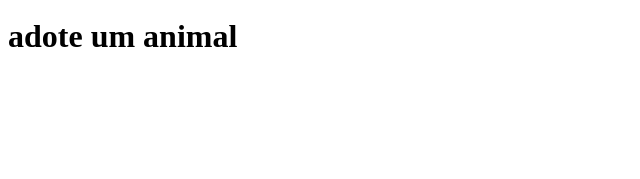
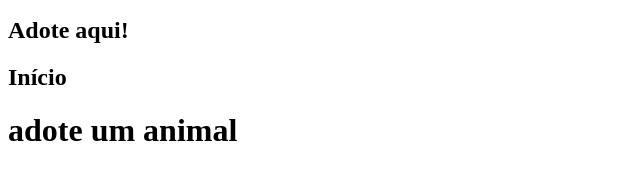
Before and after one commit to Larissaperrout/adote-aqui, a plain HTML site: page index.html in a window 1280 px wide. Shown: the part 315-494 px from the top of the page, without its empty margins (0-640 px from the left). Drawn offline with Linux system fonts and the light colour scheme.

Commit message:
adote aqui

```diff
--- a/css adote aqui/adote aqui.css
+++ b/css adote aqui/adote aqui.css
@@ -19,3 +19,12 @@ img {
 
 
 }
+
+.corpodapagina{
+
+display: block;
+flex-direction: row;
+color: crimson;
+
+
+}
--- a/index.html
+++ b/index.html
@@ -4,15 +4,16 @@
     <meta charset="UTF-8">
     <meta http-equiv="X-UA-Compatible" content="IE=edge">
     <meta name="viewport" content="width=device-width, initial-scale=1.0">
-    <title>Document</title>
+    <title>Adote aqui!</title>
+    <link rel="stylesheet" href="adote aqui.css">
 </head>
 <body>
     <header class="primeiraclasse">
         <img src="https://encrypted-tbn0.gstatic.com/images?q=tbn:ANd9GcQ13b2vpTYUhOkdq8Tgunqs38dmvNrmKvYu5Q&usqp=CAU" alt="">
         <nav>
-            <a class="corpodapagina">
-            <a class="corpodapagina">
-            <a class="corpodapagina">
+            <a class="corpodapagina"><h2>Adote aqui!</h2>
+            <a class="corpodapagina"><h2>Início</h2>
+            <a class="corpodapagina"><h2></h2>
             </nav>
     </header>
 <h1>adote um animal</h1>
```
